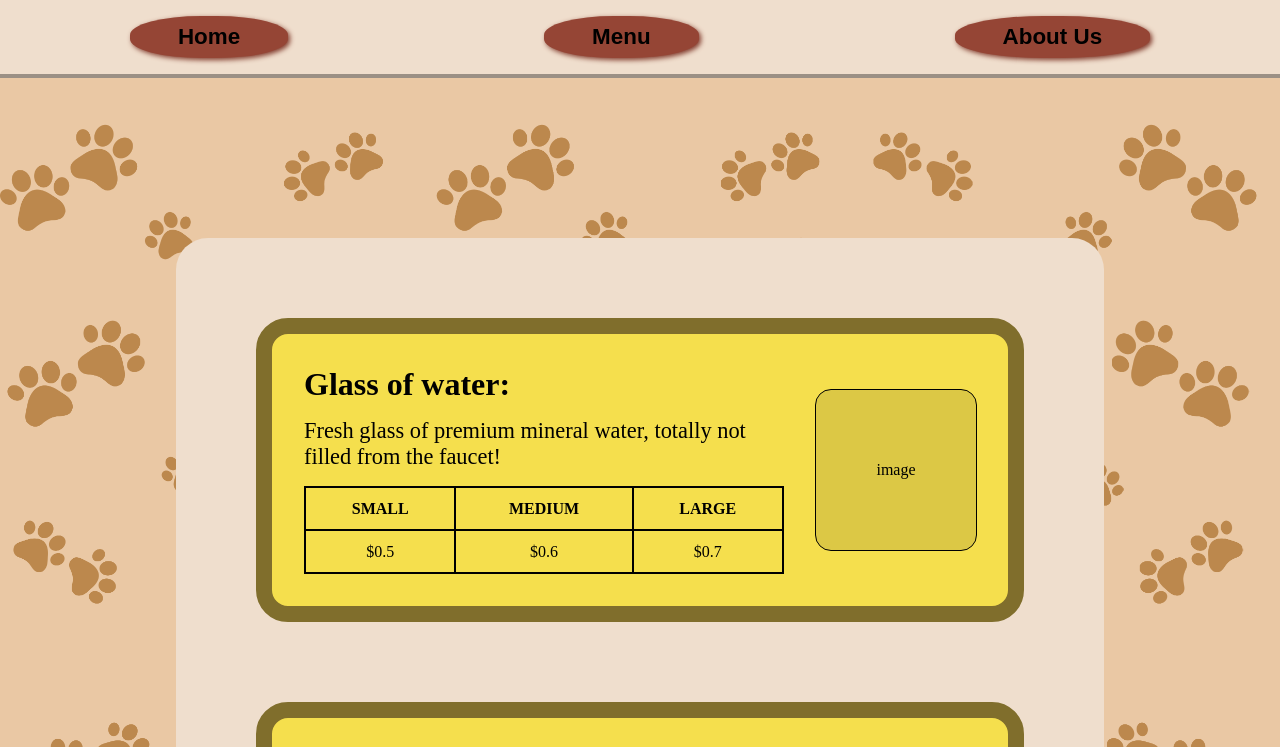
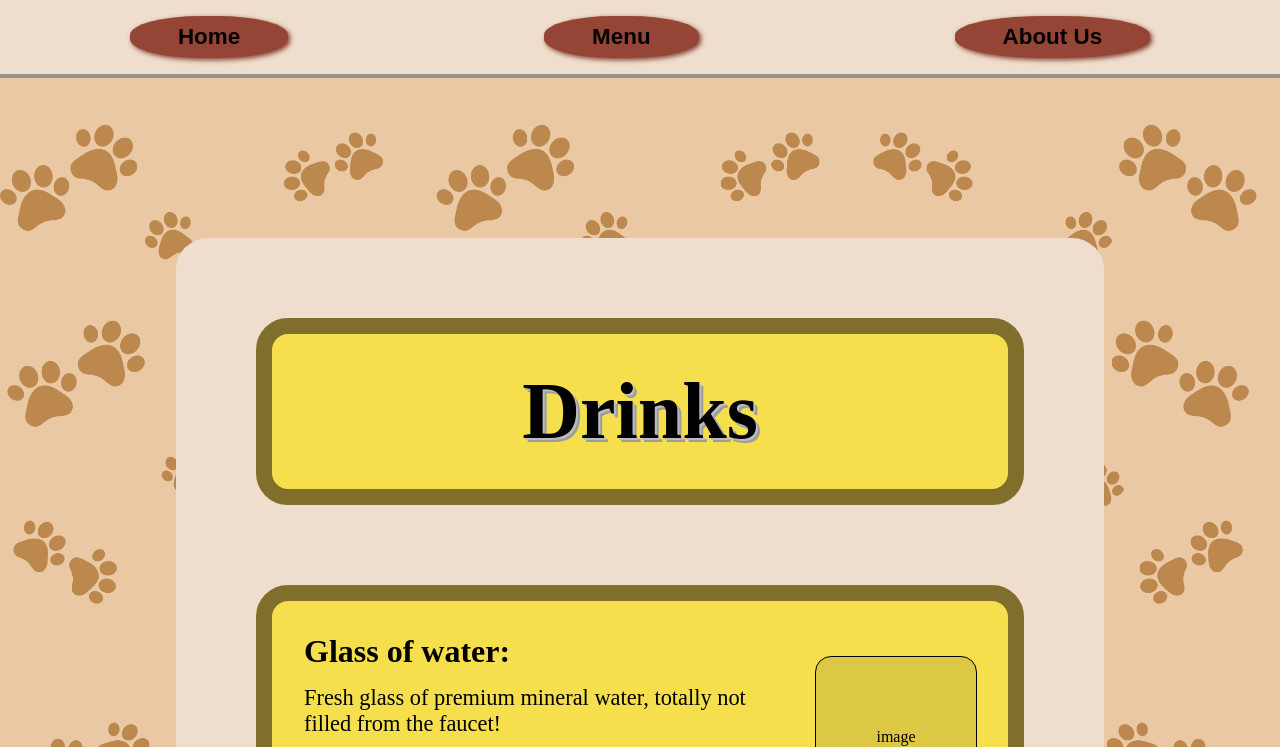
Before and after one commit to Arupyaa/odin-restaurant-page, a website built with webpack: page src/index.html in a window 1280 px wide. Both pictures are taken after a click on the button "Menu". Shown: the top 747 px of the page. Built offline with nearby package versions, Linux system fonts and the light colour scheme.

Commit message:
added basic title card to menu

```diff
--- a/src/Menu.css
+++ b/src/Menu.css
@@ -11,16 +11,18 @@
         "paragraph image"
         "table image";
 
-    & h2{
+    & h2 {
         font-size: 2rem;
         grid-area: title;
     }
-    & p{
+
+    & p {
         font-size: 1.4rem;
         grid-area: paragraph;
     }
 
-    & img, .placeholder-img {
+    & img,
+    .placeholder-img {
         grid-area: image;
         align-self: center;
         justify-self: center;
@@ -29,7 +31,8 @@
         border: 1px solid black;
         border-radius: 1rem;
     }
-    .placeholder-img{
+
+    .placeholder-img {
         background-color: rgba(0, 0, 0, 0.1);
         display: flex;
         justify-content: center;
@@ -40,6 +43,7 @@
         border-collapse: collapse;
         grid-area: table;
         margin-top: 1rem;
+
         & th {
             border: 2px solid black;
             padding: 0.5rem;
@@ -52,3 +56,14 @@
         }
     }
 }
+
+.title-card {
+    background-color: #F5DF4D;
+    border: 1rem solid #806E2C;
+    padding: 2rem;
+    border-radius: 2rem;
+    font-weight: bold;
+    font-size: 5rem;
+    text-align: center;
+    text-shadow: 2px 2px 0 #bcbcbc, 4px 4px 0 #9c9c9c;
+}
--- a/src/Menu.js
+++ b/src/Menu.js
@@ -4,10 +4,13 @@ import milkImg from "./milk.jpg"
 let Menu = (function () {
     let container = document.querySelector("#container");
     let mainWindow = document.createElement("div");
+    let drinksTitle = makeTitleCard("Drinks","title-card");
     let drinks_1 = new menuCard("Glass of water:", "Fresh glass of premium mineral water, totally not filled from the faucet!", 0.5, "");
     let drinks_2 = new menuCard("Glass of milk:", "Squeezed from our cows this morning! we hope you're not lactose-intolerant.", 1, milkImg);
+    let sideTitle = makeTitleCard("Side Dishes","title-card");
     let side_1 = new menuCard("Mouse-shaped cookies:", "Perfect for your little kitten", 5, "");
     let side_2 = new menuCard("Crab soup:", "So fresh you can still see the crabs swimming in it!", 8, "");
+    let mainTitle = makeTitleCard("Main Dishes","title-card");
     let main_1 = new menuCard("Tuna lovers Pizza:", "Fresh tuna, green pepper, tomato sauce and mozzarella cheese over a rich pizza crust!", 20, "");
     let main_2 = new menuCard("Salmon nigiri:", "A slice of fresh salmon placed neatly over seasoned white rice, comes with soy sauce dipping.", 15, "");
 
@@ -18,13 +21,23 @@ let Menu = (function () {
             container.className = "Menu";
 
         container.appendChild(mainWindow);
+        mainWindow.appendChild(drinksTitle);
         mainWindow.appendChild(drinks_1.card);
         mainWindow.appendChild(drinks_2.card);
+        mainWindow.appendChild(sideTitle);
         mainWindow.appendChild(side_1.card);
         mainWindow.appendChild(side_2.card);
+        mainWindow.appendChild(mainTitle);
         mainWindow.appendChild(main_1.card);
         mainWindow.appendChild(main_2.card);
 
+    }
+
+    function makeTitleCard(title,className = ""){
+        let card = document.createElement("div");
+        card.classList.add(className);
+        card.textContent = title;
+        return card;
     }
 
     return { init };
```
